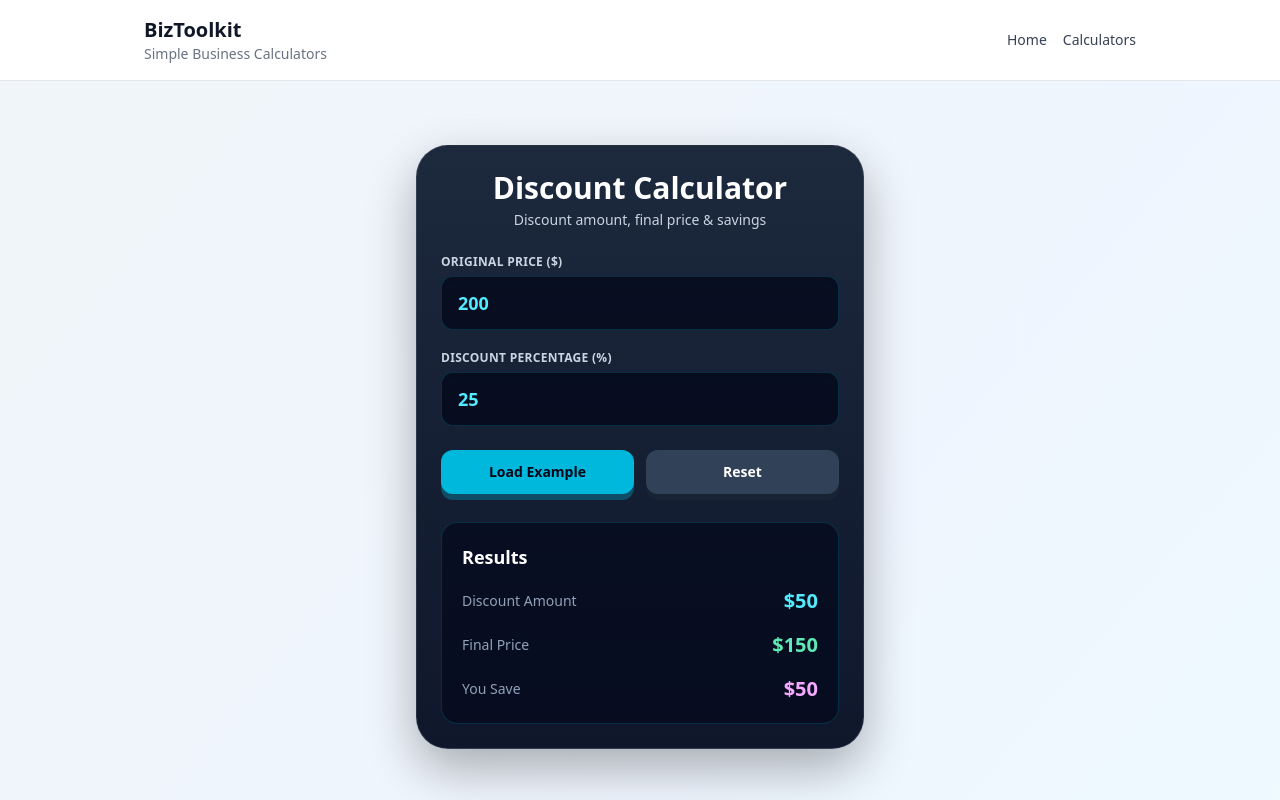
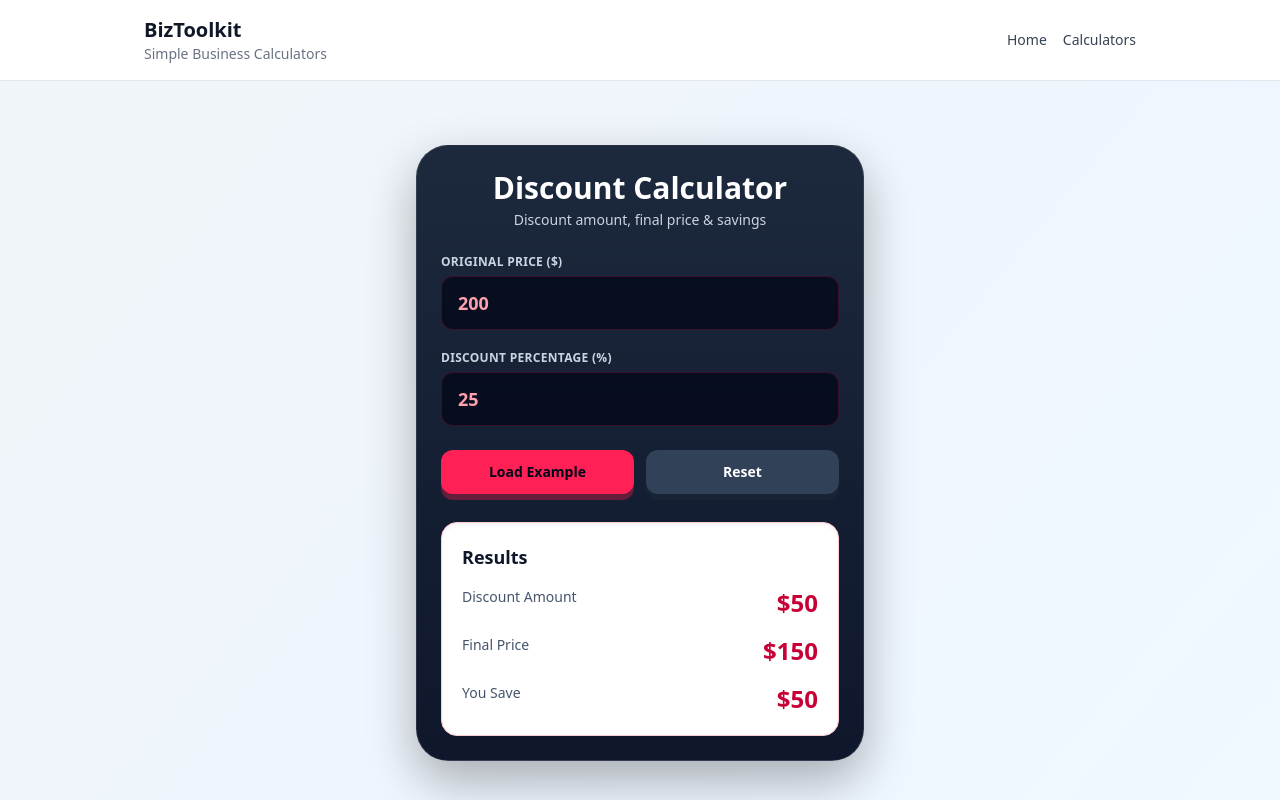
Before and after one commit to wakilmustaqeem/biztoolkit, a Next.js app: page /discount-calculator in a window 1280 px wide. Both pictures are taken after a click on the button "Load Example". Shown: the top 800 px of the page. Built offline with nearby package versions, Linux system fonts and the light colour scheme.

Commit message:
apply complete 3D readability design to all calculators

```diff
--- a/app/discount-calculator/discount-calculator.tsx
+++ b/app/discount-calculator/discount-calculator.tsx
@@ -1,5 +1,4 @@
 "use client";
-
 import { useState } from "react";
 
 const formatNumber = (num: number) =>
@@ -8,120 +7,38 @@ const formatNumber = (num: number) =>
 export default function DiscountCalculator() {
   const [originalPrice, setOriginalPrice] = useState<string>("");
   const [discountPercent, setDiscountPercent] = useState<string>("");
-
   const price = parseFloat(originalPrice);
   const discount = parseFloat(discountPercent);
-
-  const isValid =
-    !isNaN(price) &&
-    price > 0 &&
-    !isNaN(discount) &&
-    discount >= 0 &&
-    discount <= 100;
-
+  const isValid = !isNaN(price) && price > 0 && !isNaN(discount) && discount >= 0 && discount <= 100;
   const discountAmount = isValid ? (price * discount) / 100 : null;
   const finalPrice = isValid ? price - discountAmount! : null;
 
-  const loadExample = () => {
-    setOriginalPrice("200");
-    setDiscountPercent("25");
-  };
-
-  const reset = () => {
-    setOriginalPrice("");
-    setDiscountPercent("");
-  };
-
   return (
     <div className="py-8 px-3 sm:px-4">
-      <div className="max-w-md mx-auto rounded-[2rem] bg-gradient-to-b from-slate-800 to-slate-900 p-6 shadow-[0_20px_50px_rgba(0,0,0,0.3),0_0_0_1px_rgba(255,255,255,0.05)] border border-white/10">
-        <h1 className="text-2xl sm:text-3xl font-bold text-white text-center mb-1">
-          Discount Calculator
-        </h1>
-        <p className="text-center text-slate-300 text-sm mb-6">
-          Discount amount, final price & savings
-        </p>
-
+      <div className="max-w-md mx-auto rounded-[2rem] bg-gradient-to-b from-slate-800 to-slate-900 p-6 shadow-[0_20px_50px_rgba(0,0,0,0.3)] border border-white/10">
+        <h1 className="text-2xl sm:text-3xl font-bold text-white text-center mb-1">Discount Calculator</h1>
+        <p className="text-center text-slate-300 text-sm mb-6">Discount amount, final price & savings</p>
         <div className="space-y-5">
           <div>
-            <label
-              htmlFor="originalPrice"
-              className="block text-xs font-semibold text-slate-300 mb-1.5 uppercase tracking-wide"
-            >
-              Original Price ($)
-            </label>
-            <input
-              id="originalPrice"
-              type="number"
-              inputMode="decimal"
-              min="0"
-              step="0.01"
-              value={originalPrice}
-              onChange={(e) => setOriginalPrice(e.target.value)}
-              placeholder="200"
-              className="w-full px-4 py-3 rounded-xl bg-slate-950/70 text-lg font-semibold text-cyan-300 placeholder-slate-600 border border-cyan-500/20 focus:outline-none focus:ring-2 focus:ring-cyan-400/50 shadow-inner"
-            />
+            <label className="block text-xs font-semibold text-slate-300 mb-1.5 uppercase tracking-wide">Original Price ($)</label>
+            <input type="number" inputMode="decimal" min="0" step="0.01" value={originalPrice} onChange={(e) => setOriginalPrice(e.target.value)} placeholder="200" className="w-full px-4 py-3 rounded-xl bg-slate-950/70 text-lg font-semibold text-rose-300 placeholder-slate-600 border border-rose-500/20 focus:outline-none focus:ring-2 focus:ring-rose-400/50 shadow-inner" />
           </div>
-
           <div>
-            <label
-              htmlFor="discountPercent"
-              className="block text-xs font-semibold text-slate-300 mb-1.5 uppercase tracking-wide"
-            >
-              Discount Percentage (%)
-            </label>
-            <input
-              id="discountPercent"
-              type="number"
-              inputMode="decimal"
-              min="0"
-              max="100"
-              step="0.01"
-              value={discountPercent}
-              onChange={(e) => setDiscountPercent(e.target.value)}
-              placeholder="25"
-              className="w-full px-4 py-3 rounded-xl bg-slate-950/70 text-lg font-semibold text-cyan-300 placeholder-slate-600 border border-cyan-500/20 focus:outline-none focus:ring-2 focus:ring-cyan-400/50 shadow-inner"
-            />
+            <label className="block text-xs font-semibold text-slate-300 mb-1.5 uppercase tracking-wide">Discount Percentage (%)</label>
+            <input type="number" inputMode="decimal" min="0" max="100" step="0.01" value={discountPercent} onChange={(e) => setDiscountPercent(e.target.value)} placeholder="25" className="w-full px-4 py-3 rounded-xl bg-slate-950/70 text-lg font-semibold text-rose-300 placeholder-slate-600 border border-rose-500/20 focus:outline-none focus:ring-2 focus:ring-rose-400/50 shadow-inner" />
           </div>
-
           <div className="flex gap-3 pt-1">
-            <button
-              onClick={loadExample}
-              className="flex-1 py-3 rounded-xl bg-cyan-500 text-slate-950 font-bold text-sm hover:bg-cyan-400 transition shadow-[0_6px_0_rgba(8,145,178,0.4)] active:translate-y-1 active:shadow-none"
-            >
-              Load Example
-            </button>
-            <button
-              onClick={reset}
-              className="flex-1 py-3 rounded-xl bg-slate-700 text-white font-bold text-sm hover:bg-slate-600 transition shadow-[0_6px_0_rgba(30,41,59,0.5)] active:translate-y-1 active:shadow-none"
-            >
-              Reset
-            </button>
+            <button onClick={() => { setOriginalPrice("200"); setDiscountPercent("25"); }} className="flex-1 py-3 rounded-xl bg-rose-500 text-slate-950 font-bold text-sm hover:bg-rose-400 transition shadow-[0_6px_0_rgba(225,29,72,0.4)] active:translate-y-1 active:shadow-none">Load Example</button>
+            <button onClick={() => { setOriginalPrice(""); setDiscountPercent(""); }} className="flex-1 py-3 rounded-xl bg-slate-700 text-white font-bold text-sm hover:bg-slate-600 transition shadow-[0_6px_0_rgba(30,41,59,0.5)] active:translate-y-1 active:shadow-none">Reset</button>
           </div>
         </div>
-
         {isValid && (
-          <div className="mt-7 rounded-2xl bg-slate-950/60 border border-cyan-500/20 p-5">
-            <h2 className="text-lg font-bold text-white mb-4">Results</h2>
+          <div className="mt-7 rounded-2xl bg-white border border-rose-200 p-5 shadow-inner">
+            <h2 className="text-lg font-bold text-slate-900 mb-4">Results</h2>
             <div className="space-y-4">
-              <div className="flex items-center justify-between">
-                <span className="text-slate-400 text-sm">Discount Amount</span>
-                <span className="text-xl font-bold text-cyan-300">
-                  ${formatNumber(discountAmount!)}
-                </span>
-              </div>
-              <div className="flex items-center justify-between">
-                <span className="text-slate-400 text-sm">Final Price</span>
-                <span className="text-xl font-bold text-emerald-300">
-                  ${formatNumber(finalPrice!)}
-                </span>
-              </div>
-              <div className="flex items-center justify-between">
-                <span className="text-slate-400 text-sm">You Save</span>
-                <span className="text-xl font-bold text-fuchsia-300">
-                  ${formatNumber(discountAmount!)}
-                </span>
-              </div>
+              <div className="flex justify-between"><span className="text-slate-600 text-sm">Discount Amount</span><span className="text-2xl font-bold text-rose-700">${formatNumber(discountAmount!)}</span></div>
+              <div className="flex justify-between"><span className="text-slate-600 text-sm">Final Price</span><span className="text-2xl font-bold text-rose-700">${formatNumber(finalPrice!)}</span></div>
+              <div className="flex justify-between"><span className="text-slate-600 text-sm">You Save</span><span className="text-2xl font-bold text-rose-700">${formatNumber(discountAmount!)}</span></div>
             </div>
           </div>
         )}
```
